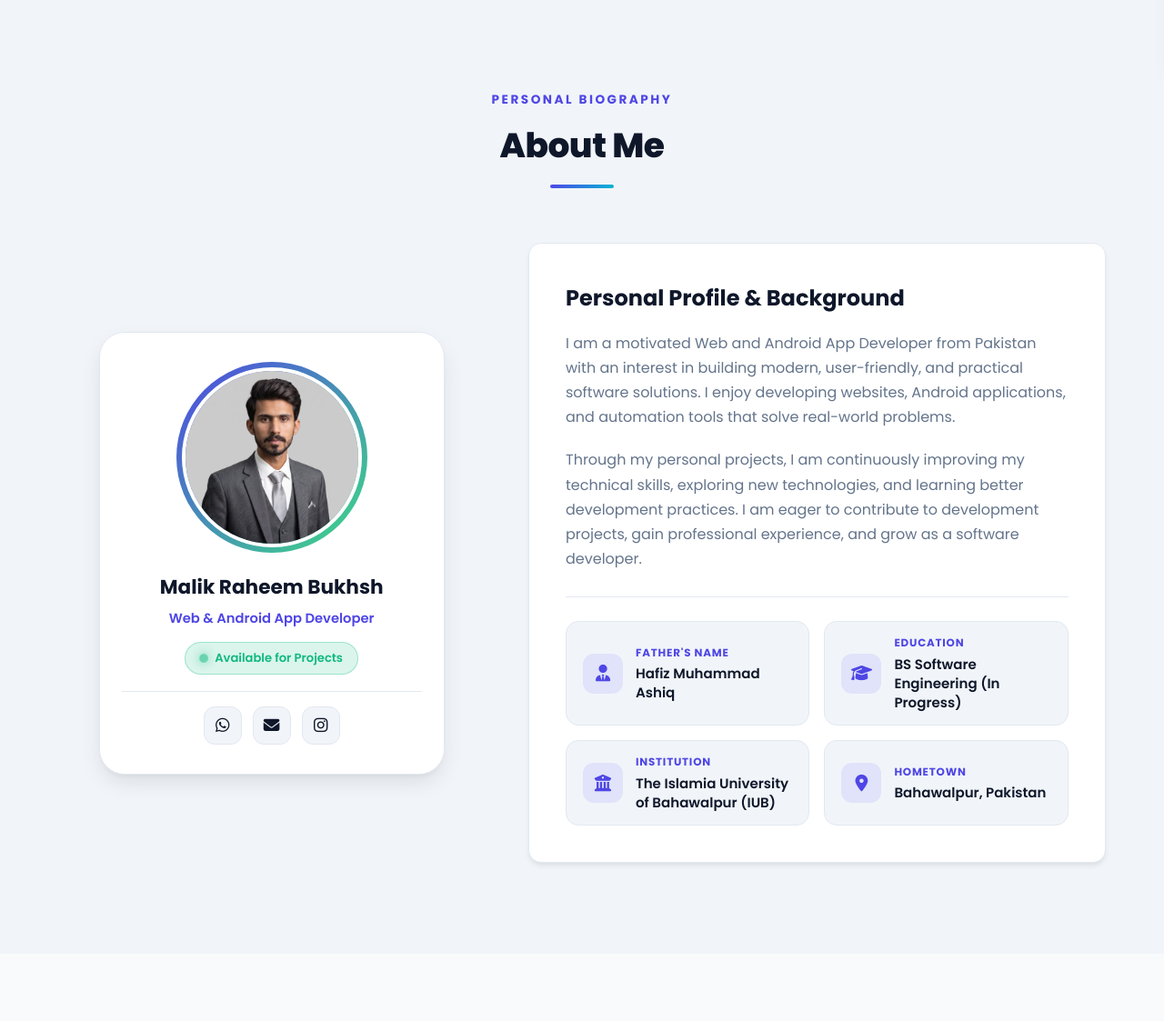
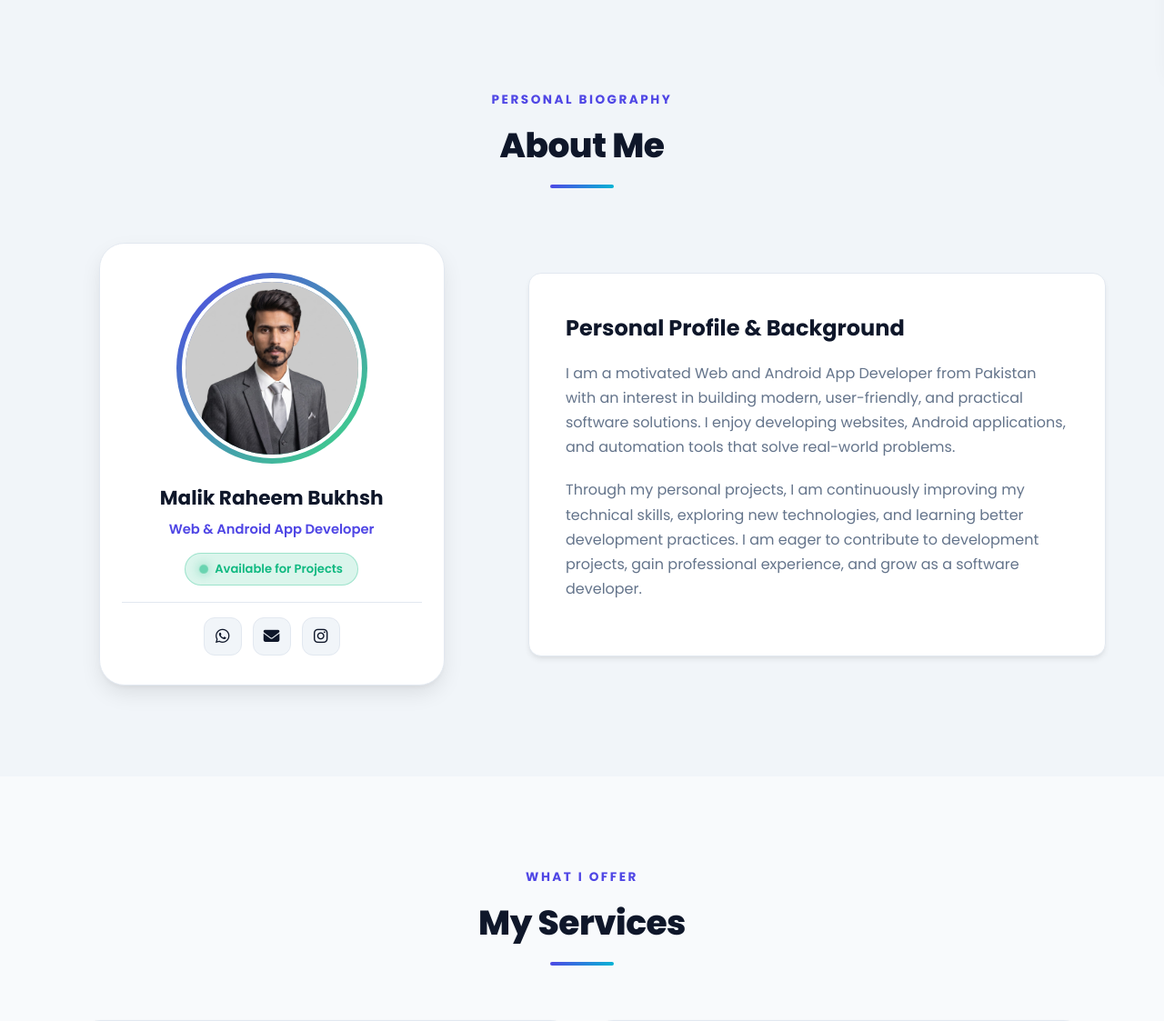
Before and after one commit to mraheem971/my_portfolio, a PHP site: page / in a window 1280 px wide. Shown: the part 721-1844 px from the top of the page at 91% size. Run offline with PHP 8.4, Linux system fonts and the light colour scheme; data comes from the database, SQL or seed files in the repository; some libraries are stand-ins or nearby versions.

Commit message:
feat: remove personal details info cards from about section

```diff
--- a/index.php
+++ b/index.php
@@ -169,37 +169,6 @@ $languagesList = getLanguagesList();
                         <p>
                             <?= $settings['about_bio_2'] ?? 'Through my personal projects, I am continuously improving my technical skills, exploring new technologies, and learning better development practices. I am eager to contribute to development projects, gain professional experience, and grow as a software developer.' ?>
                         </p>
-
-                        <div class="personal-details-grid">
-                            <div class="detail-card">
-                                <div class="detail-icon"><i class="fa-solid fa-user-tie"></i></div>
-                                <div class="detail-body">
-                                    <span class="detail-label">Father's Name</span>
-                                    <span class="detail-val"><?= htmlspecialchars($settings['father_name'] ?? 'Hafiz Muhammad Ashiq') ?></span>
-                                </div>
-                            </div>
-                            <div class="detail-card">
-                                <div class="detail-icon"><i class="fa-solid fa-graduation-cap"></i></div>
-                                <div class="detail-body">
-                                    <span class="detail-label">Education</span>
-                                    <span class="detail-val"><?= htmlspecialchars($settings['education_summary'] ?? 'BS Software Engineering (In Progress)') ?></span>
-                                </div>
-                            </div>
-                            <div class="detail-card">
-                                <div class="detail-icon"><i class="fa-solid fa-building-columns"></i></div>
-                                <div class="detail-body">
-                                    <span class="detail-label">Institution</span>
-                                    <span class="detail-val"><?= htmlspecialchars($settings['institution_name'] ?? 'The Islamia University of Bahawalpur (IUB)') ?></span>
-                                </div>
-                            </div>
-                            <div class="detail-card">
-                                <div class="detail-icon"><i class="fa-solid fa-location-dot"></i></div>
-                                <div class="detail-body">
-                                    <span class="detail-label">Hometown</span>
-                                    <span class="detail-val"><?= htmlspecialchars($settings['hometown'] ?? 'Bahawalpur, Pakistan') ?></span>
-                                </div>
-                            </div>
-                        </div>
 
                     </div>
                 </div>
--- a/style.css
+++ b/style.css
@@ -965,76 +965,6 @@ img {
     line-height: 1.7;
 }
 
-/* Modern Personal Details 2x2 Grid */
-.personal-details-grid {
-    display: grid;
-    grid-template-columns: repeat(2, 1fr);
-    gap: 16px;
-    margin-top: 28px;
-    border-top: 1px solid var(--border-color);
-    padding-top: 26px;
-}
-
-.detail-card {
-    display: flex;
-    align-items: center;
-    gap: 14px;
-    background-color: var(--bg-light);
-    border: 1px solid var(--border-color);
-    border-radius: 14px;
-    padding: 14px 18px;
-    transition: var(--transition);
-}
-
-.detail-card:hover {
-    border-color: var(--primary-color);
-    transform: translateY(-2px);
-    box-shadow: var(--shadow-sm);
-}
-
-.detail-icon {
-    width: 44px;
-    height: 44px;
-    border-radius: 12px;
-    background: rgba(99, 102, 241, 0.12);
-    color: var(--primary-color);
-    display: flex;
-    align-items: center;
-    justify-content: center;
-    font-size: 1.15rem;
-    flex-shrink: 0;
-    transition: var(--transition);
-}
-
-.detail-card:hover .detail-icon {
-    background: var(--primary-color);
-    color: #ffffff;
-    transform: scale(1.06);
-}
-
-.detail-body {
-    display: flex;
-    flex-direction: column;
-    gap: 2px;
-    overflow: hidden;
-}
-
-.detail-label {
-    font-size: 0.74rem;
-    font-weight: 700;
-    text-transform: uppercase;
-    letter-spacing: 0.8px;
-    color: var(--primary-color);
-}
-
-.detail-val {
-    font-size: 0.94rem;
-    font-weight: 600;
-    color: var(--text-color);
-    line-height: 1.4;
-    word-break: break-word;
-}
-
 /* Backward compatibility for list */
 .personal-details-list {
     display: flex;
```
Also changed, not shown: index.html (+0 -31 lines).
